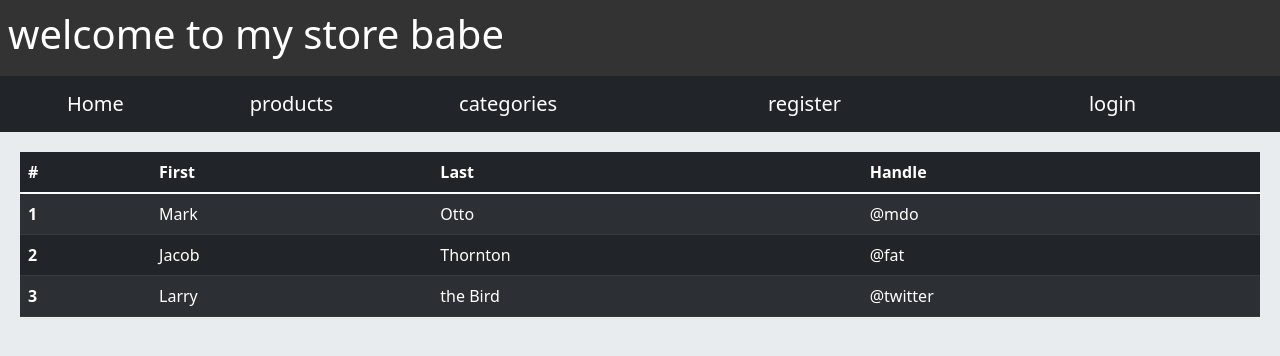
After one commit to Amir-Bahrami1377/ecommerce-website, a Django app: page /order/cart/ in a window 1280 px wide. The commit adds this page. Shown: the top 356 px of the page. Run offline with Django 4.2, Linux system fonts and the light colour scheme.

Commit message:
init: order cart view and template added

```diff
--- a/store/order/urls.py
+++ b/store/order/urls.py
@@ -1,5 +1,8 @@
 from django.urls import path
+from order.views import CartView
 
+
+app_name = 'orders'
 urlpatterns = [
-
+    path('cart/', CartView.as_view(), name='cart')
 ]
--- a/store/order/views.py
+++ b/store/order/views.py
@@ -1,3 +1,7 @@
 from django.shortcuts import render
+from django.views import View
 
-# Create your views here.
+
+class CartView(View):
+    def get(self, request):
+        return render(request, 'order/cart.html')
--- /dev/null
+++ b/store/static/css/basestyle.css
@@ -0,0 +1,20 @@
+.jumbotron {
+    padding: 20px;
+    margin-bottom: 20px;
+    background-color: #e9ecef;
+}
+
+.fixed-header, .fixed-footer {
+    width: 100%;
+    background: #333;
+    padding: 10px 8px;
+    color: #fff;
+}
+
+.fixed-header {
+    top: 0;
+}
+
+.fixed-footer {
+    bottom: 0;
+}
--- a/store/store/urls.py
+++ b/store/store/urls.py
@@ -22,6 +22,6 @@ from django.conf.urls.static import static
 urlpatterns = [
     path('admin/', admin.site.urls),
     path('', include('product.urls', namespace='product')),
-    path('order/', include('order.urls')),
+    path('order/', include('order.urls', namespace='orders')),
     path('account/', include('account.urls', namespace='accounts')),
 ] + static(settings.MEDIA_URL, document_root=settings.MEDIA_ROOT)
--- a/store/templates/core/base.html
+++ b/store/templates/core/base.html
@@ -6,29 +6,8 @@
     <title> {% block title %} {% endblock %} </title>
     <!-- CSS only -->
     <link href="https://cdn.jsdelivr.net/npm/bootstrap@5.1.3/dist/css/bootstrap.min.css" rel="stylesheet" integrity="sha384-1BmE4kWBq78iYhFldvKuhfTAU6auU8tT94WrHftjDbrCEXSU1oBoqyl2QvZ6jIW3" crossorigin="anonymous">
-    <style>
-        .jumbotron{
-            padding: 20px;
-            margin-bottom: 20px;
-            background-color: #e9ecef;
-        }
+    <link rel="stylesheet" href="{% static 'css/basestyle.css' %}">
 
-        .fixed-header, .fixed-footer {
-            width: 100%;
-            background: #333;
-            padding: 10px 8px;
-            color: #fff;
-        }
-
-        .fixed-header {
-            top: 0;
-        }
-
-        .fixed-footer {
-            bottom: 0;
-        }
-
-    </style>
 </head>
 <body style="background-color: #e9ecef;">
 
@@ -55,9 +34,9 @@
     </div>
 
 
-<footer class="fixed-footer">
-    <h4>nice to meet you</h4>
-</footer>
+{#<footer class="fixed-footer">#}
+{#    <h4>nice to meet you</h4>#}
+{#</footer>#}
 
 <!-- JavaScript Bundle with Popper -->
 <script src="https://cdn.jsdelivr.net/npm/bootstrap@5.1.3/dist/js/bootstrap.bundle.min.js" integrity="sha384-ka7Sk0Gln4gmtz2MlQnikT1wXgYsOg+OMhuP+IlRH9sENBO0LRn5q+8nbTov4+1p" crossorigin="anonymous"></script>
--- /dev/null
+++ b/store/templates/order/cart.html
@@ -0,0 +1,34 @@
+{% extends 'core/base.html' %}
+
+{% block content %}
+    <table class="table table-striped table-dark">
+        <thead>
+        <tr>
+            <th scope="col">#</th>
+            <th scope="col">First</th>
+            <th scope="col">Last</th>
+            <th scope="col">Handle</th>
+        </tr>
+        </thead>
+        <tbody>
+        <tr>
+            <th scope="row">1</th>
+            <td>Mark</td>
+            <td>Otto</td>
+            <td>@mdo</td>
+        </tr>
+        <tr>
+            <th scope="row">2</th>
+            <td>Jacob</td>
+            <td>Thornton</td>
+            <td>@fat</td>
+        </tr>
+        <tr>
+            <th scope="row">3</th>
+            <td>Larry</td>
+            <td>the Bird</td>
+            <td>@twitter</td>
+        </tr>
+        </tbody>
+    </table>
+{% endblock %}
```
